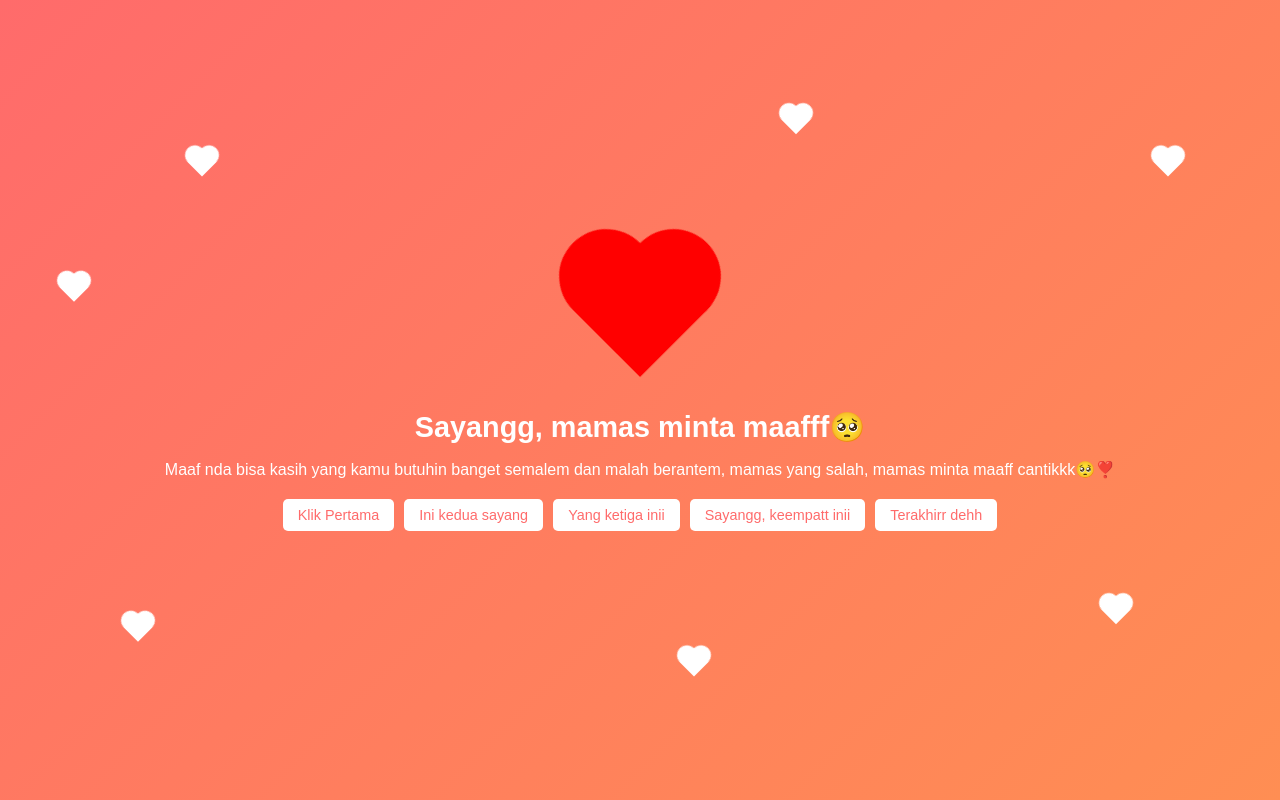
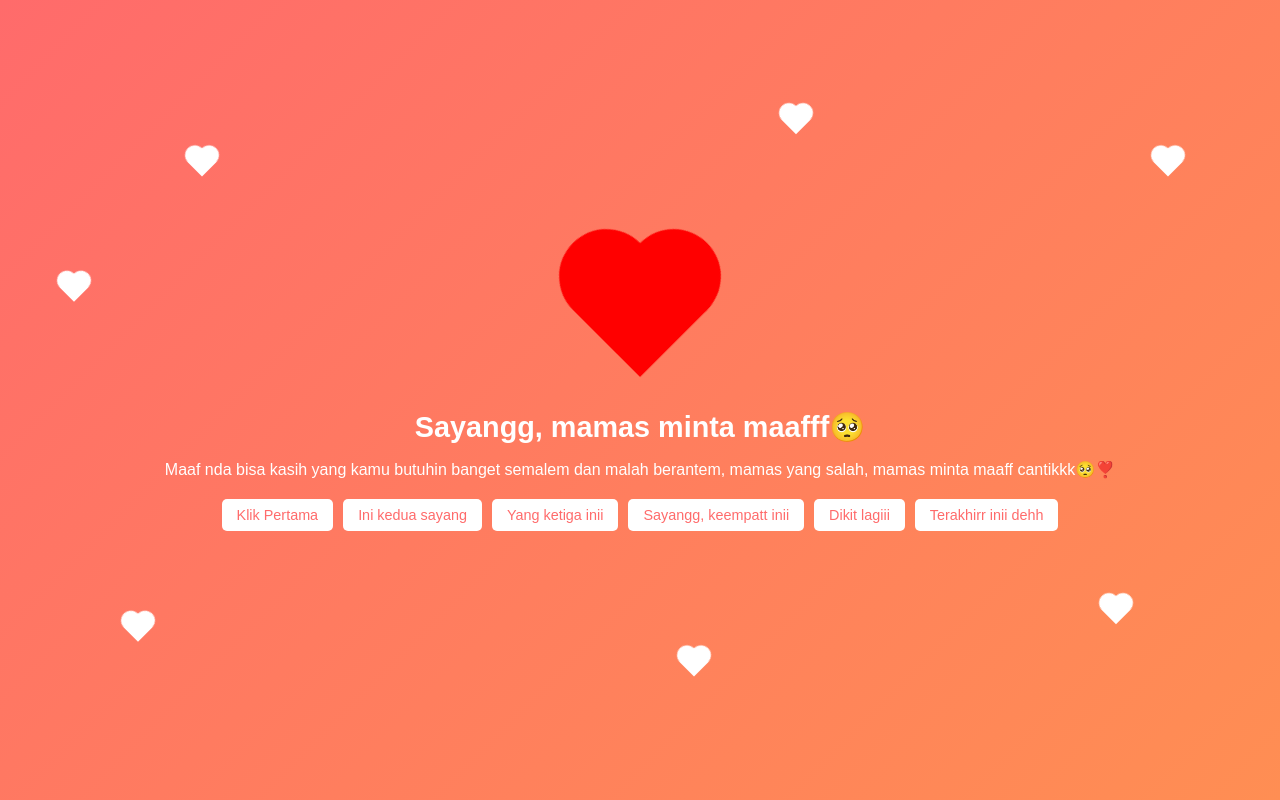
Before and after one commit to gifts-for-u/4-Juli-2025, a plain HTML site: page index.html in a window 1280 px wide. Drawn offline with Linux system fonts and the light colour scheme.

Commit message:
Update index.html

```diff
--- a/index.html
+++ b/index.html
@@ -30,7 +30,8 @@
         <button id="btn-4" onclick="showMessage4()">
           Sayangg, keempatt inii
         </button>
-        <button id="btn-5" onclick="showMessage5()">Terakhirr dehh</button>
+        <button id="btn-5" onclick="showMessage5()">Dikit lagiii</button>
+        <button id="btn-6" onclick="showMessage6()">Terakhirr inii dehh</button>
       </div>
     </div>
     <script src="script.js"></script>
```
